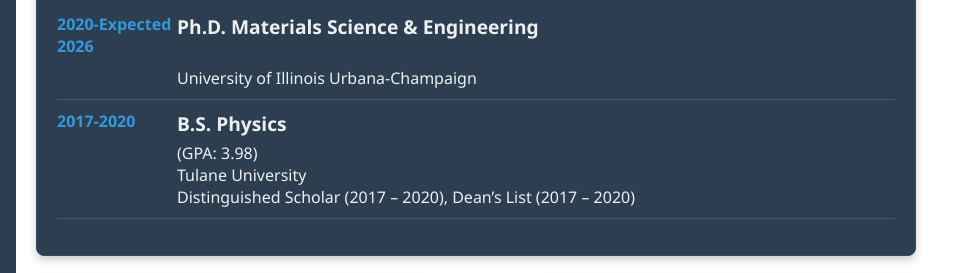
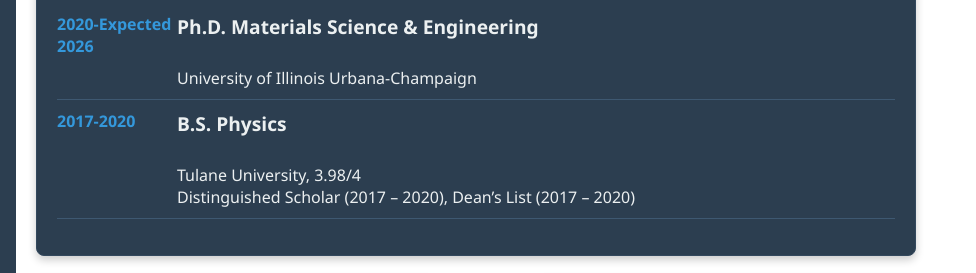
Before and after one commit to lsc1999l/lsc1999l.github.io, a plain HTML site: page index.html in a window 1280 px wide. Shown: the part 211-484 px from the top of the page, 304-1280 px from the left. Drawn offline with Linux system fonts and the light colour scheme.

Commit message:
Update index.html

```diff
--- a/index.html
+++ b/index.html
@@ -47,7 +47,7 @@
                     </li>
                     <li>
                         <span class="year">2017-2020</span>
-                        <span class="school"><strong>B.S. Physics</strong> (GPA: 3.98) <br> Tulane University <br> Distinguished Scholar (2017 – 2020), Dean’s List (2017 – 2020)</span>
+                        <span class="school"><strong>B.S. Physics</strong> <br> Tulane University, 3.98/4 <br> Distinguished Scholar (2017 – 2020), Dean’s List (2017 – 2020)</span>
                     </li>
                 </ul>
             </div>
```
